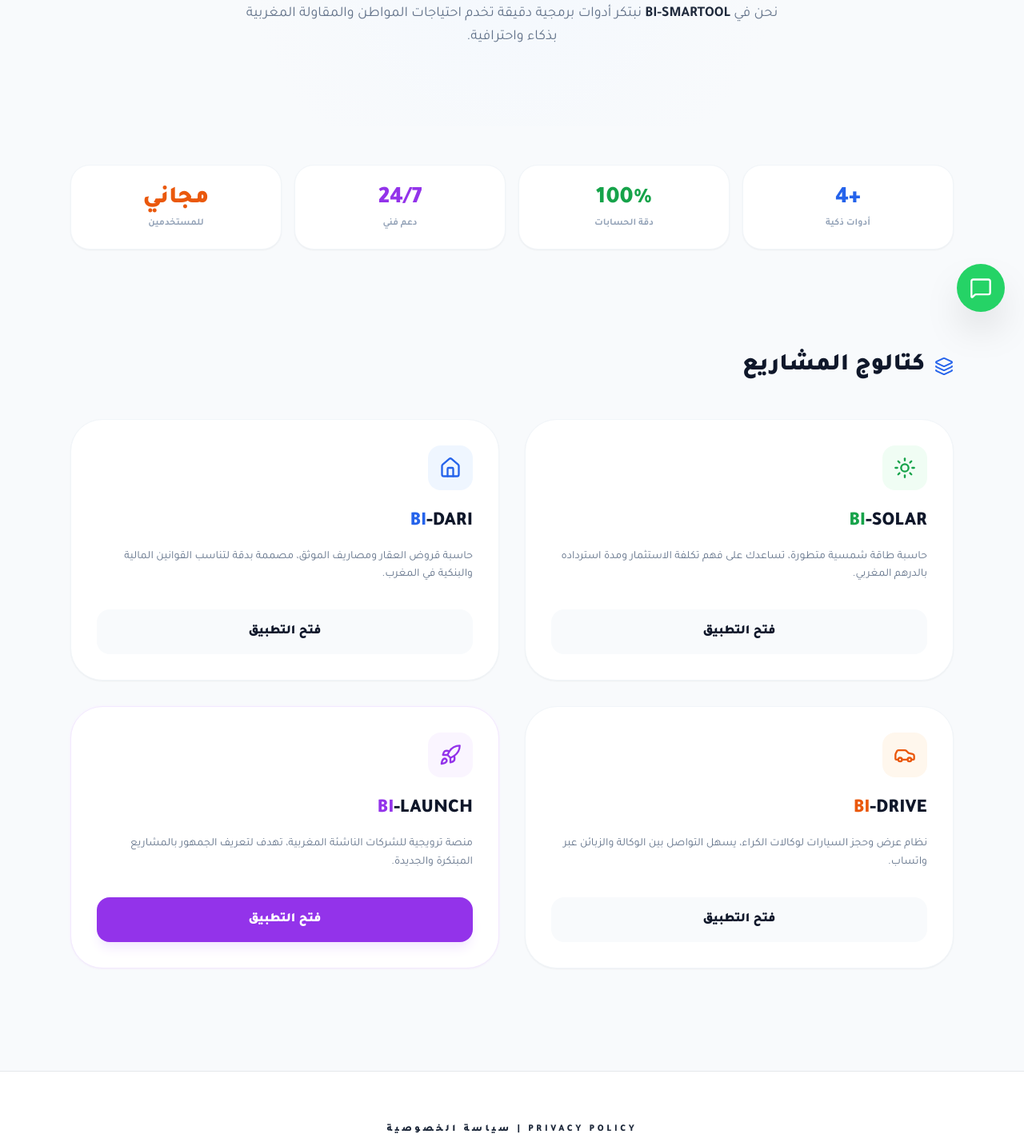
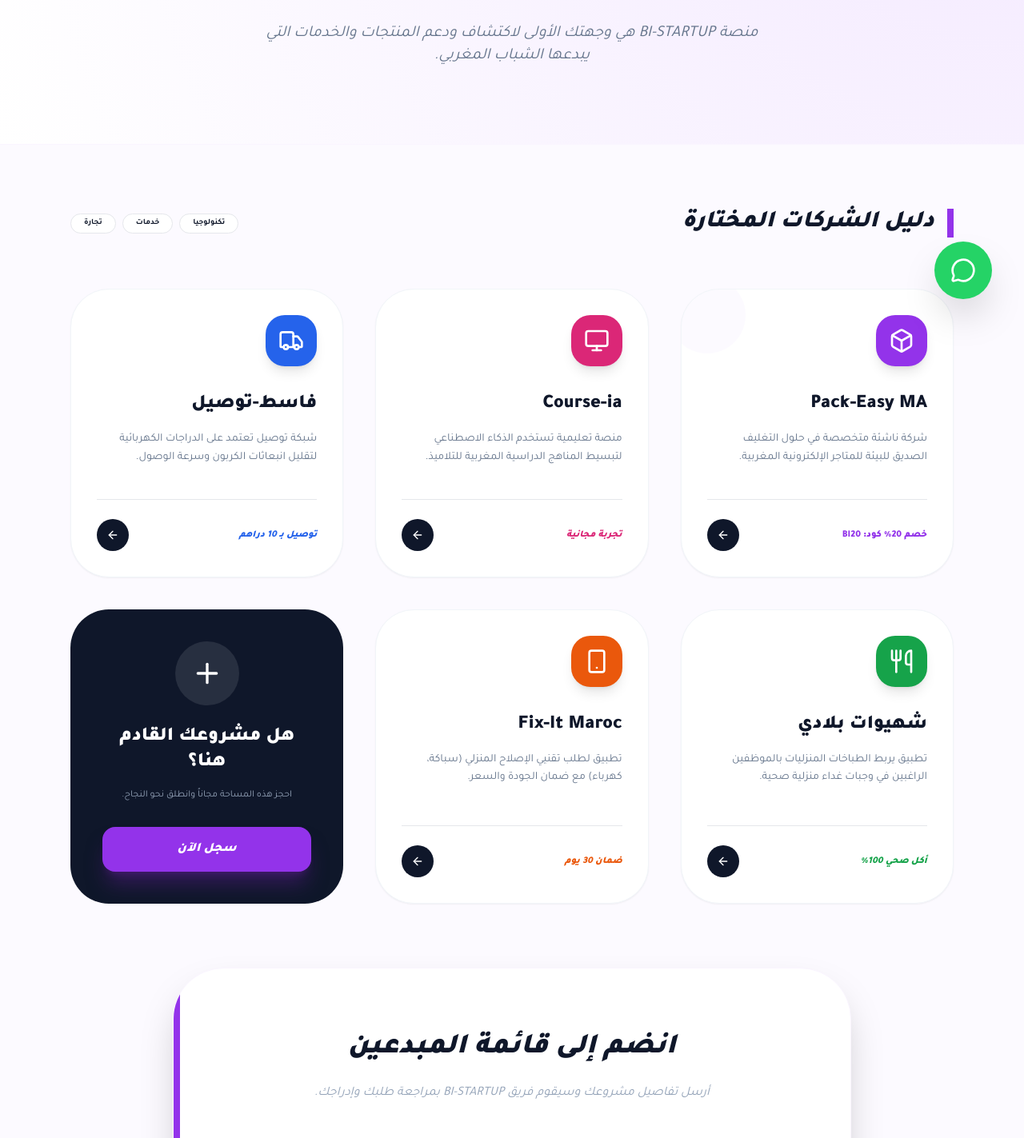
Before and after one commit to bjkbahaddi/Bi-launch, a plain HTML site: page index.html in a window 1280 px wide. Shown: the part 386-1809 px from the top of the page at 80% size. Drawn offline with nearby package versions, Linux system fonts and the light colour scheme.

Commit message:
Update index.html

```diff
--- a/index.html
+++ b/index.html
@@ -3,130 +3,189 @@
 <head>
     <meta charset="UTF-8">
     <meta name="viewport" content="width=device-width, initial-scale=1.0">
-    <title>BI-SMARTOOL | مستقبل الحلول الرقمية المغربية</title>
+    <title>BI-STARTUP | منصة دعم المشاريع المغربية الناشئة</title>
     <script src="https://cdn.tailwindcss.com"></script>
     <script src="https://unpkg.com/lucide@latest"></script>
     <link href="https://fonts.googleapis.com/css2?family=Tajawal:wght@400;700;900&display=swap" rel="stylesheet">
     <style>
-        body { font-family: 'Tajawal', sans-serif; scroll-behavior: smooth; }
-        .card-hover { transition: all 0.4s cubic-bezier(0.4, 0, 0.2, 1); }
-        .card-hover:hover { transform: translateY(-12px); box-shadow: 0 30px 60px -12px rgba(0, 0, 0, 0.1); }
-        .glass-nav { background: rgba(255, 255, 255, 0.8); backdrop-filter: blur(12px); }
+        body { font-family: 'Tajawal', sans-serif; background: #fcfaff; scroll-behavior: smooth; }
+        .hero-gradient { background: radial-gradient(circle at top right, #f3e8ff 0%, #ffffff 100%); }
+        .startup-card { transition: all 0.5s cubic-bezier(0.19, 1, 0.22, 1); }
+        .startup-card:hover { transform: translateY(-15px); box-shadow: 0 40px 80px -15px rgba(124, 58, 237, 0.15); }
+        .glass-effect { background: rgba(255, 255, 255, 0.7); backdrop-filter: blur(10px); border: 1px solid rgba(255,255,255,0.5); }
     </style>
 </head>
-<body class="bg-slate-50 text-slate-900">
+<body class="text-slate-900">
 
-    <nav class="sticky top-0 z-50 glass-nav border-b border-slate-200 px-6 py-4">
+    <nav class="sticky top-0 z-50 glass-effect border-b border-purple-100 px-6 py-4">
         <div class="max-w-6xl mx-auto flex justify-between items-center">
-            <div class="text-2xl font-black tracking-tighter text-blue-600">
-                BI-SMARTOOL
+            <div class="text-2xl font-black italic tracking-tighter">
+                <span class="text-purple-600">BI</span><span class="text-slate-900">-STARTUP</span>
             </div>
-            <div class="flex gap-4">
-                <a href="#projects" class="text-sm font-bold text-slate-600 hover:text-blue-600 transition">المشاريع</a>
-                <a href="#stats" class="text-sm font-bold text-slate-600 hover:text-blue-600 transition">الإحصائيات</a>
-            </div>
+            <button onclick="document.getElementById('register').scrollIntoView()" class="bg-purple-600 text-white px-6 py-2 rounded-2xl text-sm font-black hover:bg-purple-700 transition shadow-xl shadow-purple-200">سجل مشروعك</button>
         </div>
     </nav>
 
-    <header class="py-24 px-6 text-center relative overflow-hidden">
-        <div class="absolute top-0 left-1/2 -translate-x-1/2 w-full h-full bg-[radial-gradient(circle_at_center,_var(--tw-gradient-stops))] from-blue-50 via-transparent to-transparent opacity-50 -z-10"></div>
+    <header class="hero-gradient py-24 px-6 text-center border-b border-purple-50">
+        <div class="max-w-4xl mx-auto">
+            <div class="inline-flex items-center gap-2 px-4 py-2 bg-purple-50 text-purple-700 rounded-full text-[10px] font-black uppercase mb-8 tracking-[0.2em]">
+                <i data-lucide="sparkles" class="w-3"></i> مهد المقاولات المغربية الصاعدة
+            </div>
+            <h1 class="text-5xl md:text-7xl font-black mb-8 leading-tight tracking-tighter">نصنع الطريق لأول <br><span class="text-transparent bg-clip-text bg-gradient-to-r from-purple-600 to-pink-500">100 زبون لمشروعك</span></h1>
+            <p class="text-slate-500 text-lg md:text-xl max-w-2xl mx-auto font-medium leading-relaxed italic">منصة BI-STARTUP هي وجهتك الأولى لاكتشاف ودعم المنتجات والخدمات التي يبدعها الشباب المغربي.</p>
+        </div>
+    </header>
 
-        <div class="inline-block px-4 py-1 border-2 border-blue-600 text-blue-600 rounded-full text-xs font-black mb-6 uppercase tracking-widest animate-bounce">
-            Powered by BI-SERVICE
+    <main class="max-w-6xl mx-auto px-6 py-20">
+        <div class="flex items-center justify-between mb-16">
+            <h2 class="text-3xl font-black border-r-8 border-purple-600 pr-4 italic">دليل الشركات المختارة</h2>
+            <div class="hidden md:flex gap-2">
+                <span class="px-4 py-1 bg-white border rounded-full text-[10px] font-bold">تكنولوجيا</span>
+                <span class="px-4 py-1 bg-white border rounded-full text-[10px] font-bold">خدمات</span>
+                <span class="px-4 py-1 bg-white border rounded-full text-[10px] font-bold">تجارة</span>
+            </div>
         </div>
 
-        <h1 class="text-5xl md:text-7xl font-black mb-8 leading-tight">
-            مستقبل الحلول <span class="text-blue-600">الرقمية</span><br>بين يديك
-        </h1>
-        <p class="text-slate-500 text-lg max-w-2xl mx-auto font-medium leading-relaxed">
-            نحن في <span class="font-bold text-slate-800">BI-SMARTOOL</span> نبتكر أدوات برمجية دقيقة تخدم احتياجات المواطن والمقاولة المغربية بذكاء واحترافية.
-        </p>
-    </header>
+        <div class="grid grid-cols-1 md:grid-cols-2 lg:grid-cols-3 gap-10">
 
-    <section id="stats" class="max-w-6xl mx-auto px-6 py-12 grid grid-cols-2 md:grid-cols-4 gap-4 text-center mb-20">
-        <div class="p-6 bg-white rounded-3xl border border-slate-100 shadow-sm">
-            <div class="text-3xl font-black text-blue-600 mb-1">+4</div>
-            <div class="text-xs font-bold text-slate-400">أدوات ذكية</div>
-        </div>
-        <div class="p-6 bg-white rounded-3xl border border-slate-100 shadow-sm">
-            <div class="text-3xl font-black text-green-600 mb-1">100%</div>
-            <div class="text-xs font-bold text-slate-400">دقة الحسابات</div>
-        </div>
-        <div class="p-6 bg-white rounded-3xl border border-slate-100 shadow-sm">
-            <div class="text-3xl font-black text-purple-600 mb-1">24/7</div>
-            <div class="text-xs font-bold text-slate-400">دعم فني</div>
-        </div>
-        <div class="p-6 bg-white rounded-3xl border border-slate-100 shadow-sm">
-            <div class="text-3xl font-black text-orange-600 mb-1">مجاني</div>
-            <div class="text-xs font-bold text-slate-400">للمستخدمين</div>
-        </div>
-    </section>
-
-    <main id="projects" class="max-w-6xl mx-auto px-6 pb-32">
-        <h2 class="text-3xl font-black mb-12 flex items-center gap-3">
-            <i data-lucide="layers" class="text-blue-600"></i>
-            كتالوج المشاريع
-        </h2>
-
-        <div class="grid grid-cols-1 md:grid-cols-2 gap-8">
-
-            <div class="card-hover bg-white rounded-[2.5rem] p-8 border border-slate-100 shadow-sm flex flex-col h-full">
-                <div class="w-14 h-14 bg-green-50 text-green-600 rounded-2xl flex items-center justify-center mb-6">
-                    <i data-lucide="sun" class="w-7 h-7"></i>
+            <div class="startup-card bg-white rounded-[3rem] p-8 border border-slate-100 shadow-sm flex flex-col relative overflow-hidden h-full">
+                <div class="absolute -top-4 -left-4 w-24 h-24 bg-purple-50 rounded-full opacity-50"></div>
+                <div class="mb-8 relative">
+                    <div class="w-16 h-16 bg-purple-600 text-white rounded-[1.5rem] flex items-center justify-center shadow-lg">
+                        <i data-lucide="box" class="w-8 h-8"></i>
+                    </div>
                 </div>
-                <h3 class="text-2xl font-black mb-4"><span class="text-green-600">BI</span>-SOLAR</h3>
-                <p class="text-slate-500 text-sm leading-relaxed mb-8 flex-grow">حاسبة طاقة شمسية متطورة، تساعدك على فهم تكلفة الاستثمار ومدة استرداده بالدرهم المغربي.</p>
-                <a href="https://solartek.vercel.app/" target="_blank" class="w-full py-4 bg-slate-50 text-center rounded-2xl font-black text-slate-900 hover:bg-green-600 hover:text-white transition-all">فتح التطبيق</a>
+                <h3 class="text-2xl font-black mb-4">Pack-Easy MA</h3>
+                <p class="text-slate-500 text-sm leading-relaxed mb-10 flex-grow font-medium">شركة ناشئة متخصصة في حلول التغليف الصديق للبيئة للمتاجر الإلكترونية المغربية.</p>
+                <div class="pt-6 border-t flex justify-between items-center">
+                    <span class="text-purple-600 font-black text-xs">خصم 20% كود: BI20</span>
+                    <a href="#" class="w-10 h-10 bg-slate-900 text-white rounded-full flex items-center justify-center hover:bg-purple-600 transition"><i data-lucide="arrow-left" class="w-4"></i></a>
+                </div>
             </div>
 
-            <div class="card-hover bg-white rounded-[2.5rem] p-8 border border-slate-100 shadow-sm flex flex-col h-full text-right">
-                <div class="w-14 h-14 bg-blue-50 text-blue-600 rounded-2xl flex items-center justify-center mb-6">
-                    <i data-lucide="home" class="w-7 h-7"></i>
+            <div class="startup-card bg-white rounded-[3rem] p-8 border border-slate-100 shadow-sm flex flex-col h-full">
+                <div class="mb-8">
+                    <div class="w-16 h-16 bg-pink-600 text-white rounded-[1.5rem] flex items-center justify-center shadow-lg">
+                        <i data-lucide="monitor" class="w-8 h-8"></i>
+                    </div>
                 </div>
-                <h3 class="text-2xl font-black mb-4"><span class="text-blue-600">BI</span>-DARI</h3>
-                <p class="text-slate-500 text-sm leading-relaxed mb-8 flex-grow">حاسبة قروض العقار ومصاريف الموثق، مصممة بدقة لتناسب القوانين المالية والبنكية في المغرب.</p>
-                <a href="https://bi-dari.vercel.app/" target="_blank" class="w-full py-4 bg-slate-50 text-center rounded-2xl font-black text-slate-900 hover:bg-blue-600 hover:text-white transition-all">فتح التطبيق</a>
+                <h3 class="text-2xl font-black mb-4">Course-ia</h3>
+                <p class="text-slate-500 text-sm leading-relaxed mb-10 flex-grow font-medium">منصة تعليمية تستخدم الذكاء الاصطناعي لتبسيط المناهج الدراسية المغربية للتلاميذ.</p>
+                <div class="pt-6 border-t flex justify-between items-center">
+                    <span class="text-pink-600 font-black text-xs uppercase italic">تجربة مجانية</span>
+                    <a href="#" class="w-10 h-10 bg-slate-900 text-white rounded-full flex items-center justify-center hover:bg-pink-600 transition"><i data-lucide="arrow-left" class="w-4"></i></a>
+                </div>
             </div>
 
-            <div class="card-hover bg-white rounded-[2.5rem] p-8 border border-slate-100 shadow-sm flex flex-col h-full">
-                <div class="w-14 h-14 bg-orange-50 text-orange-600 rounded-2xl flex items-center justify-center mb-6">
-                    <i data-lucide="car" class="w-7 h-7"></i>
+            <div class="startup-card bg-white rounded-[3rem] p-8 border border-slate-100 shadow-sm flex flex-col h-full">
+                <div class="mb-8">
+                    <div class="w-16 h-16 bg-blue-600 text-white rounded-[1.5rem] flex items-center justify-center shadow-lg">
+                        <i data-lucide="truck" class="w-8 h-8"></i>
+                    </div>
                 </div>
-                <h3 class="text-2xl font-black mb-4"><span class="text-orange-600">BI</span>-DRIVE</h3>
-                <p class="text-slate-500 text-sm leading-relaxed mb-8 flex-grow">نظام عرض وحجز السيارات لوكالات الكراء، يسهل التواصل بين الوكالة والزبائن عبر واتساب.</p>
-                <a href="https://bi-drive.vercel.app/" target="_blank" class="w-full py-4 bg-slate-50 text-center rounded-2xl font-black text-slate-900 hover:bg-orange-600 hover:text-white transition-all">فتح التطبيق</a>
+                <h3 class="text-2xl font-black mb-4">فاسط-توصيل</h3>
+                <p class="text-slate-500 text-sm leading-relaxed mb-10 flex-grow font-medium">شبكة توصيل تعتمد على الدراجات الكهربائية لتقليل انبعاثات الكربون وسرعة الوصول.</p>
+                <div class="pt-6 border-t flex justify-between items-center">
+                    <span class="text-blue-600 font-black text-xs uppercase italic">توصيل بـ 10 دراهم</span>
+                    <a href="#" class="w-10 h-10 bg-slate-900 text-white rounded-full flex items-center justify-center hover:bg-blue-600 transition"><i data-lucide="arrow-left" class="w-4"></i></a>
+                </div>
             </div>
 
-            <div class="card-hover bg-white rounded-[2.5rem] p-8 border border-purple-100 shadow-sm flex flex-col h-full ring-2 ring-purple-50/50">
-                <div class="w-14 h-14 bg-purple-50 text-purple-600 rounded-2xl flex items-center justify-center mb-6">
-                    <i data-lucide="rocket" class="w-7 h-7"></i>
+            <div class="startup-card bg-white rounded-[3rem] p-8 border border-slate-100 shadow-sm flex flex-col h-full">
+                <div class="mb-8">
+                    <div class="w-16 h-16 bg-green-600 text-white rounded-[1.5rem] flex items-center justify-center shadow-lg">
+                        <i data-lucide="utensils" class="w-8 h-8"></i>
+                    </div>
                 </div>
-                <h3 class="text-2xl font-black mb-4"><span class="text-purple-600">BI</span>-LAUNCH</h3>
-                <p class="text-slate-500 text-sm leading-relaxed mb-8 flex-grow">منصة ترويجية للشركات الناشئة المغربية، تهدف لتعريف الجمهور بالمشاريع المبتكرة والجديدة.</p>
-                <a href="https://bi-launch.vercel.app/" target="_blank" class="w-full py-4 bg-purple-600 text-center rounded-2xl font-black text-white hover:bg-purple-700 transition-all shadow-lg shadow-purple-100">فتح التطبيق</a>
+                <h3 class="text-2xl font-black mb-4">شهيوات بلادي</h3>
+                <p class="text-slate-500 text-sm leading-relaxed mb-10 flex-grow font-medium">تطبيق يربط الطباخات المنزليات بالموظفين الراغبين في وجبات غداء منزلية صحية.</p>
+                <div class="pt-6 border-t flex justify-between items-center">
+                    <span class="text-green-600 font-black text-xs uppercase italic">أكل صحي 100%</span>
+                    <a href="#" class="w-10 h-10 bg-slate-900 text-white rounded-full flex items-center justify-center hover:bg-green-600 transition"><i data-lucide="arrow-left" class="w-4"></i></a>
+                </div>
+            </div>
+
+            <div class="startup-card bg-white rounded-[3rem] p-8 border border-slate-100 shadow-sm flex flex-col h-full">
+                <div class="mb-8">
+                    <div class="w-16 h-16 bg-orange-600 text-white rounded-[1.5rem] flex items-center justify-center shadow-lg">
+                        <i data-lucide="smartphone" class="w-8 h-8"></i>
+                    </div>
+                </div>
+                <h3 class="text-2xl font-black mb-4">Fix-It Maroc</h3>
+                <p class="text-slate-500 text-sm leading-relaxed mb-10 flex-grow font-medium">تطبيق لطلب تقنيي الإصلاح المنزلي (سباكة، كهرباء) مع ضمان الجودة والسعر.</p>
+                <div class="pt-6 border-t flex justify-between items-center">
+                    <span class="text-orange-600 font-black text-xs uppercase italic">ضمان 30 يوم</span>
+                    <a href="#" class="w-10 h-10 bg-slate-900 text-white rounded-full flex items-center justify-center hover:bg-orange-600 transition"><i data-lucide="arrow-left" class="w-4"></i></a>
+                </div>
+            </div>
+
+            <div class="startup-card bg-slate-900 rounded-[3rem] p-10 flex flex-col items-center justify-center text-center h-full group">
+                <div class="w-20 h-20 bg-white/10 rounded-full flex items-center justify-center mb-6 group-hover:scale-125 transition-transform duration-500">
+                    <i data-lucide="plus" class="w-10 h-10 text-white"></i>
+                </div>
+                <h3 class="text-white text-2xl font-black mb-4">هل مشروعك القادم هنا؟</h3>
+                <p class="text-slate-400 text-xs mb-8">احجز هذه المساحة مجاناً وانطلق نحو النجاح.</p>
+                <button onclick="document.getElementById('register').scrollIntoView()" class="w-full py-4 bg-purple-600 text-white rounded-2xl font-black hover:bg-purple-500 transition shadow-xl shadow-purple-900/50 italic">سجل الآن</button>
             </div>
 
         </div>
     </main>
 
-    <footer class="bg-white border-t py-16 px-6">
-        <div class="max-w-4xl mx-auto text-center">
-            <h4 class="text-slate-800 font-black mb-6 uppercase text-xs tracking-[0.3em]">Privacy Policy | سياسة الخصوصية</h4>
-            <p class="text-slate-400 text-[10px] leading-relaxed mb-10 italic">
-                نحن في BI-SMARTOOL نلتزم بحفظ خصوصية زوارنا. المنصة لا تقوم بجمع أي بيانات شخصية حساسة دون علمك. الروابط الخارجية تابعة لمشاريعنا المستقلة وتخضع كل منها لسياسة الخصوصية الخاصة بها.
-            </p>
-            <div class="text-slate-300 text-[9px] font-black tracking-widest uppercase">
-                &copy; 2026 BI-SERVICE MOROCCO | ALL RIGHTS RESERVED
+    <section id="register" class="max-w-4xl mx-auto px-6 mb-32">
+        <div class="bg-white rounded-[4rem] p-12 md:p-20 shadow-2xl border border-purple-50 relative overflow-hidden text-right">
+            <div class="absolute top-0 left-0 w-2 h-full bg-purple-600"></div>
+            <div class="text-center mb-16">
+                <h2 class="text-4xl font-black mb-6 italic">انضم إلى قائمة المبدعين</h2>
+                <p class="text-slate-400 font-medium italic">أرسل تفاصيل مشروعك وسيقوم فريق BI-STARTUP بمراجعة طلبك وإدراجك.</p>
             </div>
+
+            <form action="https://formspree.io/f/xvzwgbag" method="POST" class="grid grid-cols-1 md:grid-cols-2 gap-8">
+                <div class="space-y-2">
+                    <label class="block text-[10px] font-black text-slate-400 uppercase tracking-widest mr-2">اسم المشروع / الشركة</label>
+                    <input type="text" name="startup_name" placeholder="مثال: ذكاء برمجيات" required class="w-full p-5 bg-slate-50 border-2 border-transparent focus:border-purple-600 rounded-[1.5rem] outline-none font-bold transition-all">
+                </div>
+                <div class="space-y-2">
+                    <label class="block text-[10px] font-black text-slate-400 uppercase tracking-widest mr-2">رقم الواتساب</label>
+                    <input type="tel" name="whatsapp" placeholder="06XXXXXXXX" required class="w-full p-5 bg-slate-50 border-2 border-transparent focus:border-purple-600 rounded-[1.5rem] outline-none font-bold transition-all">
+                </div>
+                <div class="md:col-span-2 space-y-2">
+                    <label class="block text-[10px] font-black text-slate-400 uppercase tracking-widest mr-2">رابط الموقع أو صفحة فيسبوك</label>
+                    <input type="url" name="link" placeholder="https://..." class="w-full p-5 bg-slate-50 border-2 border-transparent focus:border-purple-600 rounded-[1.5rem] outline-none font-bold transition-all text-left">
+                </div>
+                <div class="md:col-span-2 space-y-2">
+                    <label class="block text-[10px] font-black text-slate-400 uppercase tracking-widest mr-2">اشرح لنا فكرة مشروعك والعرض الذي ستقدمه للجمهور</label>
+                    <textarea name="message" required placeholder="مثال: تطبيق لتنظيف المنازل، نقدم خصم 30% لمستخدمي المنصة..." class="w-full p-5 bg-slate-50 border-2 border-transparent focus:border-purple-600 rounded-[1.5rem] outline-none font-bold transition-all h-40"></textarea>
+                </div>
+                <button type="submit" class="md:col-span-2 py-6 bg-purple-600 text-white font-black text-2xl rounded-[2rem] hover:bg-purple-700 transition-all shadow-2xl shadow-purple-200">إرسال لطلب الإدراج <span class="italic text-purple-200 ml-2">FREE</span></button>
+            </form>
+        </div>
+    </section>
+
+    <section class="max-w-4xl mx-auto px-6 mb-24 border-t pt-20">
+        <div class="flex flex-col md:flex-row gap-12 items-center opacity-80">
+            <div class="md:w-1/3 text-center md:text-right">
+                <h4 class="text-xl font-black mb-2 italic">سياسة الخصوصية</h4>
+                <p class="text-[10px] text-slate-400 uppercase font-black tracking-widest">Privacy & Terms</p>
+            </div>
+            <div class="md:w-2/3">
+                <p class="text-slate-500 text-[11px] leading-relaxed italic text-right">
+                    نحن في <b>BI-STARTUP</b> نلتزم بحماية بيانات المبدعين وأصحاب المشاريع. المعلومات التي يتم جمعها عبر هذا النموذج تُستخدم لغرض التواصل معكم وتقييم مشروعكم تمهيداً لعرضه في المنصة. لن يتم بيع بياناتكم لأطراف ثالثة، وبإرسالكم للطلب أنتم توافقون على عرض اسم المشروع ووصفه للجمهور العام في حال تم القبول.
+                </p>
+            </div>
+        </div>
+    </section>
+
+    <footer class="bg-white py-12 text-center border-t">
+        <div class="text-[10px] font-black text-slate-300 uppercase tracking-[0.5em] mb-4 italic">
+            &copy; 2026 BI-SERVICE | BI-STARTUP ECOSYSTEM
         </div>
     </footer>
 
-    <a href="https://wa.me/212698984642" target="_blank" class="fixed bottom-6 right-6 bg-[#25D366] text-white p-4 rounded-full shadow-2xl hover:scale-110 transition-transform z-50">
-        <i data-lucide="message-square" class="w-7 h-7"></i>
+    <a href="https://wa.me/212698984642" target="_blank" class="fixed bottom-10 right-10 bg-[#25D366] text-white p-5 rounded-full shadow-2xl hover:scale-110 transition-transform z-50">
+        <i data-lucide="message-circle" class="w-8 h-8"></i>
     </a>
 
     <script>
-        // تفعيل الأيقونات
         lucide.createIcons();
     </script>
 </body>
```
